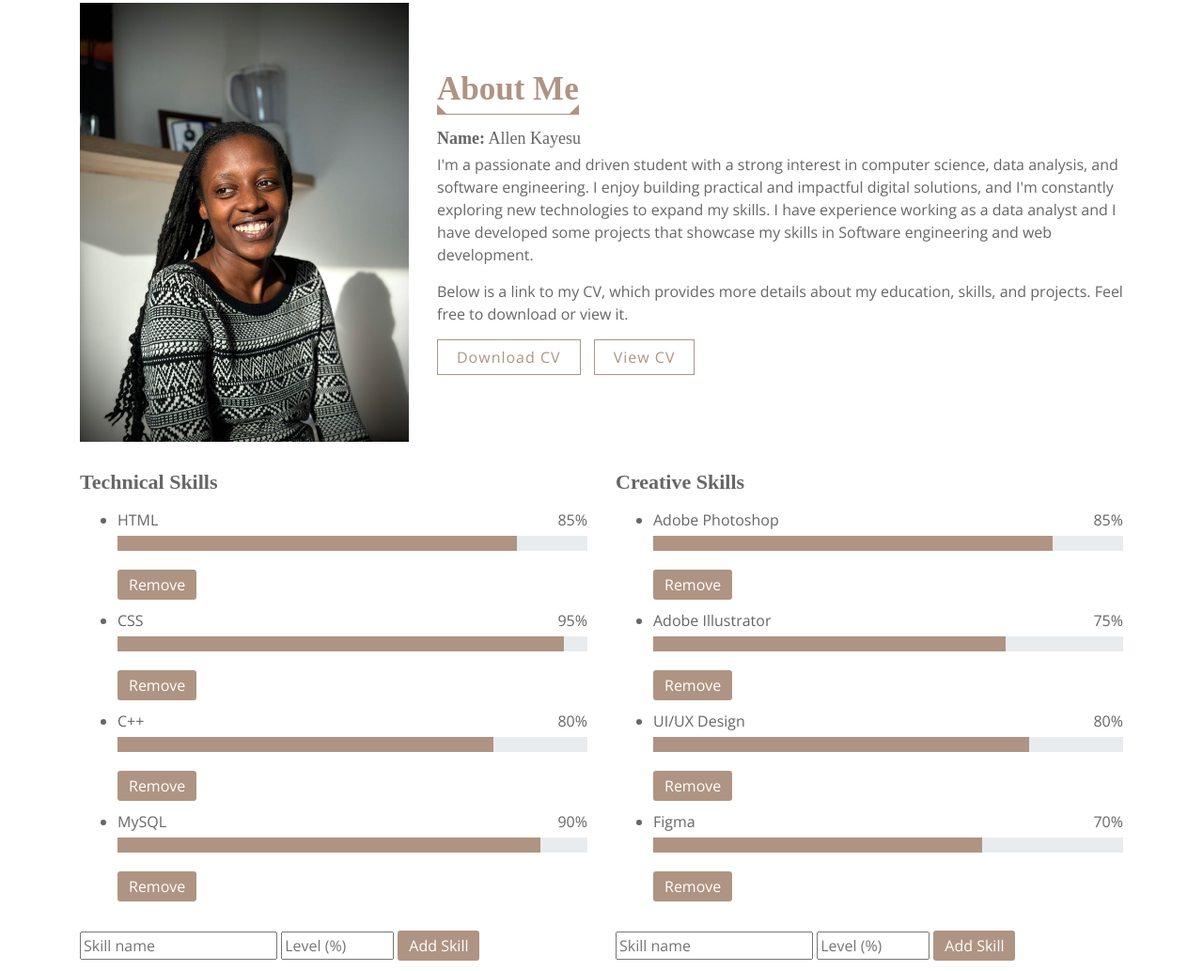
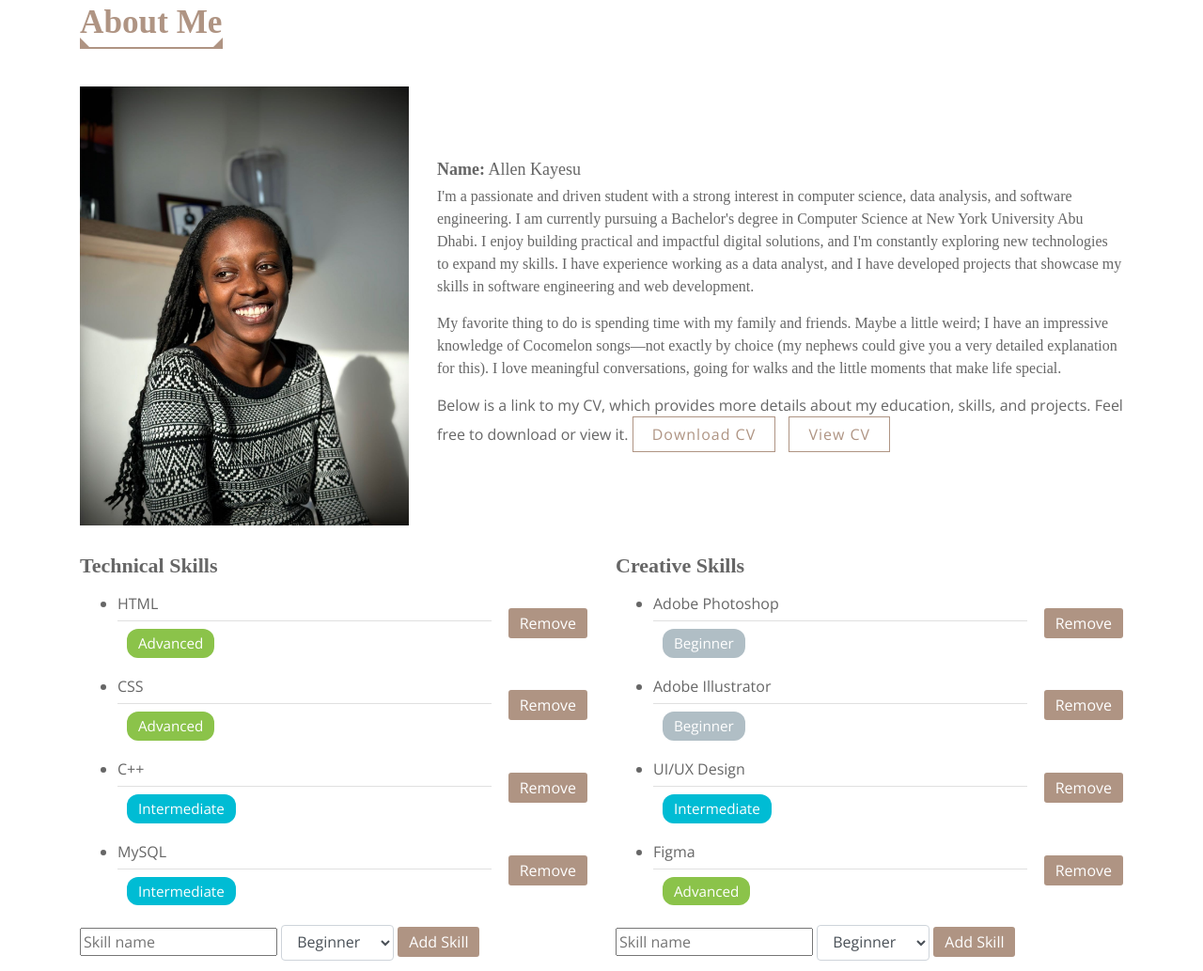
Before and after one commit to allenkaykay12/portifolioWebsite, a plain HTML site: page index.html in a window 1280 px wide. Shown: the part 927-1960 px from the top of the page at 94% size. Drawn offline with nearby package versions, Linux system fonts and the light colour scheme; a web font is replaced by a local one.

Commit message:
section alignment, skills section fix and comments

```diff
--- a/css/style.css
+++ b/css/style.css
@@ -2,7 +2,9 @@
 /* -------- General CSS -------- */
 /* ============================= */
 
+/* -------- General site styles -------- */
 body {
+  /* Main font and background */
   color: #666666;
   font-family: "Open Sans", sans-serif;
   font-weight: 300;
@@ -10,6 +12,7 @@ body {
 }
 
 a {
+  /* Link color and hover effect */
   color: #af9483;
   transition: 0.5s;
 }
@@ -22,24 +25,24 @@ a:focus {
   text-decoration: none;
 }
 
-p {
-  padding: 0;
-  margin: 0 0 15px 0;
-}
-
+p,
 h1,
 h2,
 h3,
 h4,
 h5,
 h6 {
+  /* Typography and spacing */
+  padding: 0;
+  margin: 0 0 15px 0;
   font-family: "Solway", serif;
   color: #666666;
-  margin: 0 0 15px 0;
   padding: 0;
 }
 
+/* -------- Back to top button -------- */
 .back-to-top {
+  /* Styles for the floating button */
   position: fixed;
   display: none;
   background: #af9483;
@@ -65,7 +68,9 @@ h6 {
 /* ------ Top Header CSS ------- */
 /* ============================= */
 
+/* -------- Top Header (hero section) -------- */
 .top-header {
+  /* Main hero section with particles background */
   position: relative;
   overflow: hidden;
   display: table;
@@ -81,6 +86,7 @@ h6 {
 }
 
 #particles-js {
+  /* Positioning for particles.js canvas */
   position: absolute;
   width: 100%;
   height: 100%;
@@ -99,6 +105,7 @@ h6 {
 }
 
 .top-header img {
+  /* Profile image in hero */
   max-height: 180px;
   width: auto;
   max-width: 100%;
@@ -108,7 +115,10 @@ h6 {
   border: 8px solid rgba(256, 256, 256, 0.15);
 }
 
-.top-header h1 {
+.top-header h1,
+.top-header h2,
+.top-header p {
+  /* Main heading and subheading */
   font-size: 5vw;
   font-weight: 700;
   color: #ffffff;
@@ -135,12 +145,15 @@ h6 {
 /* -------- Header CSS --------- */
 /* ============================= */
 
+/* -------- Navigation Bar -------- */
 .header {
+  /* Navbar background and height */
   background: #af9483;
   height: 70px;
 }
 
 .header .logo {
+  /* Logo styles */
   margin: 14px 25px 0 0;
 }
 
@@ -195,6 +208,7 @@ h6 {
 }
 
 .nav-menu {
+  /* Flexbox for equal spacing of nav links */
   display: flex;
   justify-content: center; /* Center items horizontally */
   align-items: center;
@@ -209,6 +223,7 @@ h6 {
 }
 
 .nav-menu li a {
+  /* Nav link styles and hover */
   color: white;
   font-weight: 600;
   font-size: 1rem;
@@ -308,6 +323,7 @@ h6 {
   margin: 0;
 }
 
+/* Mobile nav styles */
 #mobile-nav-toggle {
   position: fixed;
   right: 0;
@@ -429,6 +445,31 @@ body.mobile-nav-active #mobile-nav-toggle {
 /* ------- Header Title -------- */
 /* ============================= */
 
+/* -------- Section Headers -------- */
+.section-header {
+  /* Align section titles and add underline */
+  text-align: left;
+  margin-bottom: 30px;
+}
+
+.section-header .section-title {
+  /* Title color, size, underline */
+  color: #af9483;
+  font-size: 2.2rem;
+  font-weight: 700;
+  margin-bottom: 10px;
+  border-bottom: 2px solid #af9483;
+  display: inline-block;
+  padding-bottom: 5px;
+}
+
+.section-header p {
+  /* Subtitle/description under section title */
+  margin-bottom: 0;
+  font-size: 1.1rem;
+  color: #666;
+}
+
 .section-header h2,
 .section-header h3 {
   display: inline-block;
@@ -485,7 +526,9 @@ body.mobile-nav-active #mobile-nav-toggle {
 /* ------- About Me CSS -------- */
 /* ============================= */
 
+/* -------- About Me Section -------- */
 .about {
+  /* Padding and layout for about section */
   padding: 60px 0 15px 0;
   position: relative;
 }
@@ -495,6 +538,7 @@ body.mobile-nav-active #mobile-nav-toggle {
 }
 
 .about img {
+  /* About section profile image */
   width: 100%;
 }
 
@@ -530,6 +574,7 @@ body.mobile-nav-active #mobile-nav-toggle {
 }
 
 .about .skills h3 {
+  /* Skills section headings */
   font-size: 22px;
   font-weight: 700;
   color: #666666;
@@ -562,6 +607,7 @@ body.mobile-nav-active #mobile-nav-toggle {
   border-radius: 0;
 }
 
+/* Add skill button styles */
 .skills button {
   margin: 5px 0 10px 0;
   padding: 4px 12px;
@@ -582,11 +628,63 @@ body.mobile-nav-active #mobile-nav-toggle {
   display: inline-block;
 }
 
+/* Skill level badge styles */
+.badge-skill {
+  display: inline-block;
+  padding: 4px 12px;
+  border-radius: 12px;
+  font-size: 0.95em;
+  color: #fff;
+  margin-left: 10px;
+}
+.badge-skill.beginner {
+  background: #b0bec5;
+}
+.badge-skill.intermediate {
+  background: #00bcd4;
+}
+.badge-skill.advanced {
+  background: #8bc34a;
+}
+.badge-skill.expert {
+  background: #ff9800;
+}
+
+/* -------- Skill List Animation -------- */
+.skills li {
+  /* Fade-in animation for each skill */
+  opacity: 0;
+  transform: translateY(20px);
+  animation: fadeInUp 0.7s forwards;
+}
+.skills li:nth-child(1) {
+  animation-delay: 0.1s;
+}
+.skills li:nth-child(2) {
+  animation-delay: 0.2s;
+}
+.skills li:nth-child(3) {
+  animation-delay: 0.3s;
+}
+.skills li:nth-child(4) {
+  animation-delay: 0.4s;
+}
+
+@keyframes fadeInUp {
+  /* Animation for skills */
+  to {
+    opacity: 1;
+    transform: none;
+  }
+}
+
 /* ============================= */
 /* ------- Portfolio CSS ------- */
 /* ============================= */
 
+/* -------- Portfolio Section -------- */
 .portfolio {
+  /* Portfolio section layout */
   position: relative;
   clear: both;
   padding: 60px 0 30px 0;
@@ -627,12 +725,14 @@ body.mobile-nav-active #mobile-nav-toggle {
   margin-right: 0;
 }
 
+/* Each project card */
 .portfolio .portfolio-item {
   position: relative;
   height: 250px;
   overflow: hidden;
 }
 
+/* Project image and overlay */
 .portfolio .portfolio-item figure {
   background: #af9483;
   overflow: hidden;
@@ -687,6 +787,7 @@ body.mobile-nav-active #mobile-nav-toggle {
   top: calc(25% - 18px);
 }
 
+/* Project title overlay */
 .portfolio .portfolio-item figure .portfolio-title {
   margin: 0;
   width: 100%;
@@ -731,7 +832,9 @@ body.mobile-nav-active #mobile-nav-toggle {
 /* -------- Contact CSS -------- */
 /* ============================= */
 
+/* -------- Contact Section -------- */
 .contact {
+  /* Contact section layout */
   position: relative;
   padding: 60px 0;
 }
@@ -807,22 +910,7 @@ body.mobile-nav-active #mobile-nav-toggle {
   box-shadow: none;
 }
 
-.contact .form button[type="submit"] {
-  padding: 7px 30px 10px 30px;
-  color: #af9483;
-  letter-spacing: 1px;
-  transition: 0.3s;
-  cursor: pointer;
-  border-radius: 0;
-  border: 1px solid #af9483;
-  background: #ffffff;
-}
-
-.contact .form button[type="submit"]:hover {
-  background: #af9483;
-  color: #ffffff;
-}
-
+/* Contact form input and button styles */
 .contact .form-control {
   border-radius: 8px;
   border: 1.5px solid #af9483;
@@ -843,17 +931,36 @@ body.mobile-nav-active #mobile-nav-toggle {
   background: #af9483;
 }
 
+.contact .form button[type="submit"] {
+  padding: 7px 30px 10px 30px;
+  color: #af9483;
+  letter-spacing: 1px;
+  transition: 0.3s;
+  cursor: pointer;
+  border-radius: 0;
+  border: 1px solid #af9483;
+  background: #ffffff;
+}
+
+.contact .form button[type="submit"]:hover {
+  background: #af9483;
+  color: #ffffff;
+}
+
 /* ============================= */
 /* --------- Footer CSS -------- */
 /* ============================= */
 
+/* -------- Footer -------- */
 .footer {
+  /* Footer background and text */
   position: relative;
   padding: 30px 0;
   text-align: center;
   background: #222222;
 }
 
+/* Copyright text */
 .footer .copyright p {
   color: #999999;
   font-size: 18px;
--- a/index.html
+++ b/index.html
@@ -1,6 +1,7 @@
 <!DOCTYPE html>
 <html lang="en">
   <head>
+    <!-- Meta and Title -->
     <meta charset="utf-8" />
     <title>MyFolio - Portfolio HTML Template</title>
     <meta content="width=device-width, initial-scale=1.0" name="viewport" />
@@ -28,25 +29,26 @@
     <link href="lib/owlcarousel/assets/owl.carousel.min.css" rel="stylesheet" />
     <link href="lib/lightbox/css/lightbox.min.css" rel="stylesheet" />
 
-    <!-- Template Stylesheet -->
+    <!-- Main Stylesheet -->
     <link href="css/style.css" rel="stylesheet" />
   </head>
 
   <body>
-    <!-- Header Start -->
+    <!-- Header with my name, photo, and animated particles -->
     <div class="top-header" id="top-header">
       <div id="particles-js"></div>
       <div class="container text-center">
         <div class="row">
           <div class="col-md-12">
+            <!-- My profile picture -->
             <img src="img/me.JPG" alt="Allen Kayesu" />
           </div>
-
           <div class="col-md-12">
+            <!-- Main heading -->
             <h1>I'm Allen Kayesu</h1>
           </div>
-
           <div class="col-md-12">
+            <!-- Short description and animated typing effect -->
             <p>
               Data Analyst, Software Engineer, Web Developer, Front End
               Developer
@@ -56,17 +58,18 @@
         </div>
       </div>
     </div>
-    <!-- Header End -->
+    <!-- End Header -->
 
-    <!-- Nav Start -->
+    <!-- Navigation Bar -->
     <div class="header">
       <div class="container">
         <div class="logo pull-left">
+          <!-- My logo initials -->
           <h1><a href="index.html">KA</a></h1>
         </div>
-
         <nav id="nav-menu-container">
           <ul class="nav-menu">
+            <!-- Navigation links to each section -->
             <li><a href="#top-header">Home</a></li>
             <li><a href="#about">About me</a></li>
             <li><a href="#portfolio">Portfolio</a></li>
@@ -75,36 +78,44 @@
         </nav>
       </div>
     </div>
-    <!-- Nav End -->
+    <!-- End Navigation Bar -->
 
-    <!-- About Me Start-->
+    <!-- About Me Section -->
     <div class="about" id="about">
       <div class="container">
+        <header class="section-header">
+          <!-- Section title -->
+          <h3 class="section-title">About Me</h3>
+        </header>
         <div class="row align-items-center">
           <div class="col-md-6 col-lg-4">
+            <!-- My profile picture (again for About section) -->
             <img class="img-fluid" src="img/me.JPG" alt="Allen Kayesu" />
           </div>
-
           <div class="col-md-6 col-lg-8">
-            <header class="section-header">
-              <h2>About Me</h2>
-            </header>
+            <!-- My name and bio -->
             <h3><strong>Name:</strong> Allen Kayesu</h3>
-
             <p>
               I'm a passionate and driven student with a strong interest in
-              computer science, data analysis, and software engineering. I enjoy
-              building practical and impactful digital solutions, and I'm
-              constantly exploring new technologies to expand my skills. I have
-              experience working as a data analyst and I have developed some
-              projects that showcase my skills in Software engineering and web
-              development.
+              computer science, data analysis, and software engineering. I am
+              currently pursuing a Bachelor's degree in Computer Science at New
+              York University Abu Dhabi. I enjoy building practical and
+              impactful digital solutions, and I'm constantly exploring new
+              technologies to expand my skills. I have experience working as a
+              data analyst, and I have developed projects that showcase my
+              skills in software engineering and web development.
             </p>
             <p>
-              Below is a link to my CV, which provides more details about my
-              education, skills, and projects. Feel free to download or view it.
+              My favorite thing to do is spending time with my family and
+              friends. Maybe a little weird; I have an impressive knowledge of
+              Cocomelon songs—not exactly by choice (my nephews could give you a
+              very detailed explanation for this). I love meaningful
+              conversations, going for walks and the little moments that make
+              life special.
             </p>
-
+            <!-- CV download and view links -->
+            Below is a link to my CV, which provides more details about my
+            education, skills, and projects. Feel free to download or view it.
             <a
               href="img/cv.pdf"
               target="_blank"
@@ -116,20 +127,21 @@
           </div>
         </div>
 
+        <!-- Skills Section: Technical and Creative -->
         <div class="row">
           <!-- Technical Skills -->
           <div class="col-md-6">
             <div class="skills" id="technical-skills">
               <h3>Technical Skills</h3>
               <ul id="tech-skills-list"></ul>
+              <!-- Add new technical skill -->
               <input type="text" id="new-tech-skill" placeholder="Skill name" />
-              <input
-                type="number"
-                id="new-tech-skill-level"
-                placeholder="Level (%)"
-                min="0"
-                max="100"
-              />
+              <select id="new-tech-skill-level" class="form-control mb-2">
+                <option value="Beginner">Beginner</option>
+                <option value="Intermediate">Intermediate</option>
+                <option value="Advanced">Advanced</option>
+                <option value="Expert">Expert</option>
+              </select>
               <button onclick="addSkill('tech')">Add Skill</button>
             </div>
           </div>
@@ -138,30 +150,31 @@
             <div class="skills" id="creative-skills">
               <h3>Creative Skills</h3>
               <ul id="creative-skills-list"></ul>
+              <!-- Add new creative skill -->
               <input
                 type="text"
                 id="new-creative-skill"
                 placeholder="Skill name"
               />
-              <input
-                type="number"
-                id="new-creative-skill-level"
-                placeholder="Level (%)"
-                min="0"
-                max="100"
-              />
+              <select id="new-creative-skill-level" class="form-control mb-2">
+                <option value="Beginner">Beginner</option>
+                <option value="Intermediate">Intermediate</option>
+                <option value="Advanced">Advanced</option>
+                <option value="Expert">Expert</option>
+              </select>
               <button onclick="addSkill('creative')">Add Skill</button>
             </div>
           </div>
         </div>
       </div>
     </div>
-    <!-- About Me End-->
+    <!-- End About Me Section -->
 
-    <!-- Portfolio Start -->
+    <!-- Portfolio Section -->
     <div class="portfolio" id="portfolio">
       <div class="container">
         <header class="section-header">
+          <!-- Section title and description -->
           <h3 class="section-title">My Portfolio</h3>
           <p>
             Here is a collection of my projects that I worked on this spring in
@@ -173,6 +186,7 @@
           <div class="col-lg-4 col-md-6 portfolio-item web-dev">
             <div class="portfolio-wrap">
               <figure>
+                <!-- Project image and link -->
                 <img
                   src="img/kindness.jpg"
                   class="img-fluid"
@@ -198,7 +212,6 @@
               </figure>
             </div>
           </div>
-
           <!-- Project 2 -->
           <div class="col-lg-4 col-md-6 portfolio-item web-dev">
             <div class="portfolio-wrap">
@@ -208,7 +221,6 @@
                   class="img-fluid"
                   alt="Interactive Comic"
                 />
-
                 <a
                   href="https://allenkaykay12.github.io/interactive_comic/"
                   class="link-details"
@@ -229,7 +241,6 @@
               </figure>
             </div>
           </div>
-
           <!-- Project 3 -->
           <div class="col-lg-4 col-md-6 portfolio-item web-dev">
             <div class="portfolio-wrap">
@@ -239,7 +250,6 @@
                   class="img-fluid"
                   alt="Sound Project"
                 />
-
                 <a
                   href="https://alinoorisnerd.github.io/commlab_assign3/"
                   class="link-details"
@@ -260,8 +270,7 @@
               </figure>
             </div>
           </div>
-
-          <!-- Project 4-->
+          <!-- Project 4 -->
           <div class="col-lg-4 col-md-6 portfolio-item web-dev">
             <div class="portfolio-wrap">
               <figure>
@@ -270,7 +279,6 @@
                   class="img-fluid"
                   alt="Video Project"
                 />
-
                 <a
                   href="https://allenkaykay12.github.io/comlabVideoProject/"
                   class="link-details"
@@ -294,13 +302,14 @@
         </div>
       </div>
     </div>
-    <!-- Portfolio End -->
+    <!-- End Portfolio Section -->
 
-    <!-- Contact Start -->
+    <!-- Contact Section -->
     <div class="contact" id="contact">
       <div class="container">
         <header class="section-header">
-          <h3>Contact Me</h3>
+          <!-- Section title and description -->
+          <h3 class="section-title">Contact Me</h3>
           <p>
             Interested in collaborating or just want to connect? Fill out the
             form below and I'll get back to you!
@@ -308,6 +317,7 @@
         </header>
         <div class="row justify-content-center">
           <div class="col-md-8">
+            <!-- Contact form -->
             <form
               action="mailto:allenkayesu10@gmail.com"
               method="POST"
@@ -351,9 +361,9 @@
         </div>
       </div>
     </div>
-    <!-- Contact End -->
+    <!-- End Contact Section -->
 
-    <!-- Footer Start -->
+    <!-- Footer -->
     <div class="footer">
       <div class="container">
         <div class="copyright">
@@ -365,9 +375,9 @@
         </div>
       </div>
     </div>
-    <!-- Footer end -->
+    <!-- End Footer -->
 
-    <!-- Back to Top -->
+    <!-- Back to Top Button -->
     <a href="#" class="back-to-top"><i class="fa fa-chevron-up"></i></a>
 
     <!-- JavaScript Libraries -->
@@ -384,105 +394,10 @@
     <script src="lib/isotope/isotope.pkgd.min.js"></script>
     <script src="lib/lightbox/js/lightbox.min.js"></script>
     <script src="https://cdn.jsdelivr.net/npm/particles.js@2.0.0/particles.min.js"></script>
-    <script>
-      particlesJS("particles-js", {
-        particles: {
-          number: { value: 60 },
-          color: { value: "#ffffff" },
-          shape: { type: "circle" },
-          opacity: { value: 0.3 },
-          size: { value: 3 },
-          line_linked: {
-            enable: true,
-            distance: 150,
-            color: "#ffffff",
-            opacity: 0.2,
-            width: 1,
-          },
-          move: { enable: true, speed: 2 },
-        },
-        interactivity: {
-          detect_on: "canvas",
-          events: {
-            onhover: { enable: true, mode: "repulse" },
-            onclick: { enable: true, mode: "push" },
-          },
-          modes: {
-            repulse: { distance: 100 },
-            push: { particles_nb: 4 },
-          },
-        },
-        retina_detect: true,
-      });
-    </script>
 
-    <script>
-      // Initial skills
-      let techSkills = [
-        { name: "HTML", level: 85 },
-        { name: "CSS", level: 95 },
-        { name: "C++", level: 80 },
-        { name: "MySQL", level: 90 },
-      ];
-      let creativeSkills = [
-        { name: "Adobe Photoshop", level: 85 },
-        { name: "Adobe Illustrator", level: 75 },
-        { name: "UI/UX Design", level: 80 },
-        { name: "Figma", level: 70 },
-      ];
-
-      function renderSkills(type) {
-        const listId =
-          type === "tech" ? "tech-skills-list" : "creative-skills-list";
-        const skills = type === "tech" ? techSkills : creativeSkills;
-        const ul = document.getElementById(listId);
-        ul.innerHTML = "";
-        skills.forEach((skill, idx) => {
-          ul.innerHTML += `
-            <li>
-              <div class="skill-name">
-                <p>${skill.name}</p>
-                <p>${skill.level}%</p>
-              </div>
-              <div class="progress">
-                <div class="progress-bar" style="width:${skill.level}%"></div>
-              </div>
-              <button onclick="removeSkill('${type}',${idx})">Remove</button>
-            </li>
-          `;
-        });
-      }
-
-      function addSkill(type) {
-        const nameInput = document.getElementById(
-          type === "tech" ? "new-tech-skill" : "new-creative-skill"
-        );
-        const levelInput = document.getElementById(
-          type === "tech" ? "new-tech-skill-level" : "new-creative-skill-level"
-        );
-        const name = nameInput.value.trim();
-        const level = parseInt(levelInput.value, 10);
-        if (name && !isNaN(level) && level >= 0 && level <= 100) {
-          if (type === "tech") techSkills.push({ name, level });
-          else creativeSkills.push({ name, level });
-          nameInput.value = "";
-          levelInput.value = "";
-          renderSkills(type);
-        }
-      }
-
-      function removeSkill(type, idx) {
-        if (type === "tech") techSkills.splice(idx, 1);
-        else creativeSkills.splice(idx, 1);
-        renderSkills(type);
-      }
-
-      // Initial render
-      renderSkills("tech");
-      renderSkills("creative");
-    </script>
-
-    <!-- Template Javascript -->
+    <!-- My custom JavaScript files -->
     <script src="js/main.js"></script>
+    <script src="js/skills.js"></script>
+    <script src="js/particles.js"></script>
   </body>
 </html>
--- /dev/null
+++ b/js/skills.js
@@ -0,0 +1,96 @@
+// My initial technical skills and their levels
+let techSkills = [
+  { name: "HTML", level: "Advanced" },
+  { name: "CSS", level: "Advanced" },
+  { name: "C++", level: "Intermediate" },
+  { name: "MySQL", level: "Intermediate" },
+];
+
+// My initial creative skills and their levels
+let creativeSkills = [
+  { name: "Adobe Photoshop", level: "Beginner" },
+  { name: "Adobe Illustrator", level: "Beginner" },
+  { name: "UI/UX Design", level: "Intermediate" },
+  { name: "Figma", level: "Advanced" },
+];
+
+/**
+ * Renders the skills list for either technical or creative skills.
+ * This function updates the corresponding <ul> in the DOM with each skill,
+ * showing the name, a horizontal line, the level badge, and a remove button.
+ * @param {string} type - "tech" for technical skills, "creative" for creative skills
+ */
+function renderSkills(type) {
+  // Decide which list and skills array to use
+  const listId = type === "tech" ? "tech-skills-list" : "creative-skills-list";
+  const skills = type === "tech" ? techSkills : creativeSkills;
+  const ul = document.getElementById(listId);
+  ul.innerHTML = ""; // Clear the list before rendering
+
+  // Loop through each skill and add it to the list
+  skills.forEach((skill, idx) => {
+    ul.innerHTML += `
+      <li style="margin-bottom: 18px;">
+        <div style="display: flex; align-items: center; justify-content: space-between;">
+          <div style="flex: 1;">
+            <!-- Skill name -->
+            <span style="font-weight: 500;">${skill.name}</span>
+            <!-- Horizontal line for separation -->
+            <hr style="margin: 6px 0 8px 0; border: none; border-top: 1.5px solid #e0e0e0;">
+            <!-- Skill level badge -->
+            <span class="badge-skill ${skill.level.toLowerCase()}">${
+      skill.level
+    }</span>
+          </div>
+          <!-- Remove button for this skill -->
+          <button onclick="removeSkill('${type}',${idx})" style="margin-left: 18px;">Remove</button>
+        </div>
+      </li>
+    `;
+  });
+}
+
+/**
+ * Adds a new skill to either the technical or creative skills list.
+ * Reads the skill name and level from the input fields, adds to the array,
+ * and re-renders the list.
+ * @param {string} type - "tech" or "creative"
+ */
+function addSkill(type) {
+  // Get the correct input fields based on skill type
+  const nameInput = document.getElementById(
+    type === "tech" ? "new-tech-skill" : "new-creative-skill"
+  );
+  const levelInput = document.getElementById(
+    type === "tech" ? "new-tech-skill-level" : "new-creative-skill-level"
+  );
+  const name = nameInput.value.trim();
+  const level = levelInput.value;
+
+  // Only add if both name and level are provided
+  if (name && level) {
+    if (type === "tech") techSkills.push({ name, level });
+    else creativeSkills.push({ name, level });
+    // Reset input fields after adding
+    nameInput.value = "";
+    levelInput.value = "Beginner";
+    renderSkills(type);
+  }
+}
+
+/**
+ * Removes a skill from the specified list by index and re-renders.
+ * @param {string} type - "tech" or "creative"
+ * @param {number} idx - Index of the skill to remove
+ */
+function removeSkill(type, idx) {
+  if (type === "tech") techSkills.splice(idx, 1);
+  else creativeSkills.splice(idx, 1);
+  renderSkills(type);
+}
+
+// When the page loads, render both skills lists
+document.addEventListener("DOMContentLoaded", function () {
+  renderSkills("tech");
+  renderSkills("creative");
+});
```
Also changed, not shown: js/particles.js (added, +45 -0 lines).
